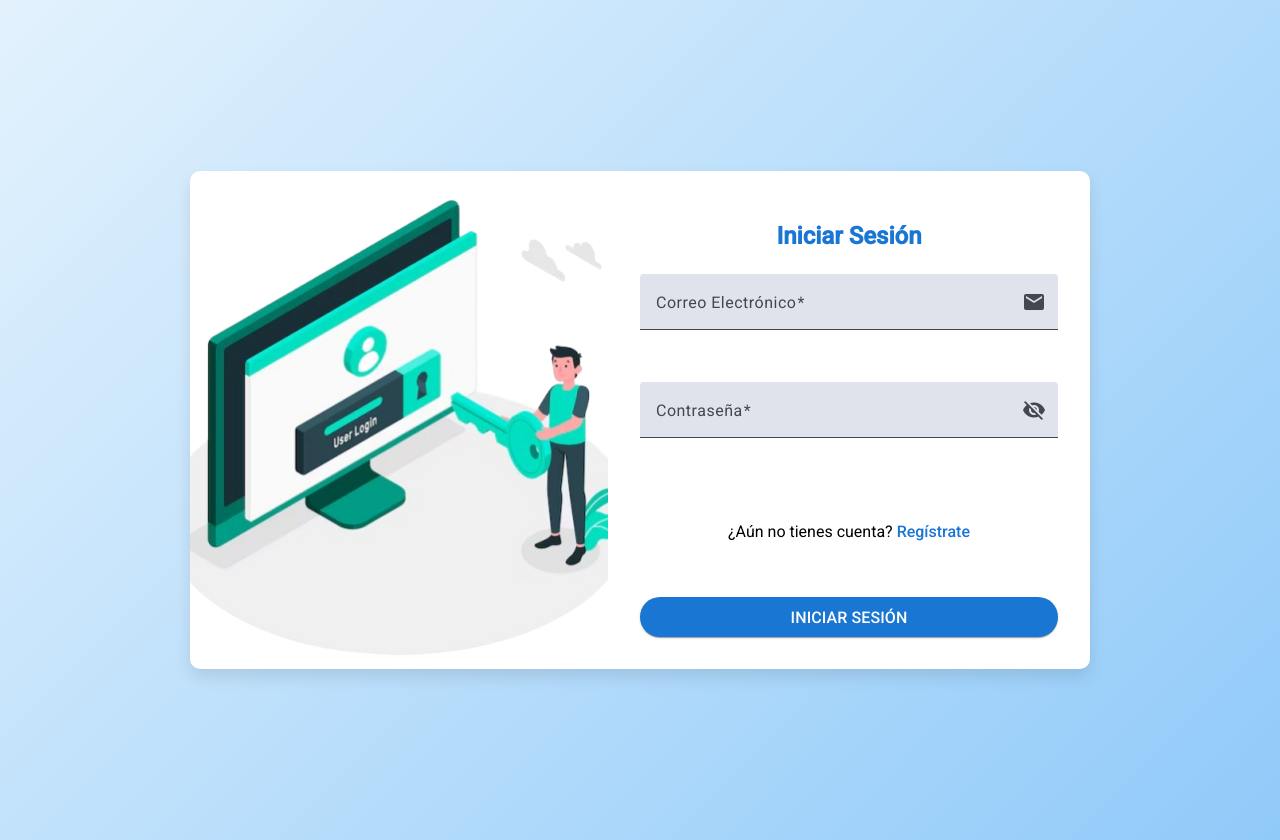
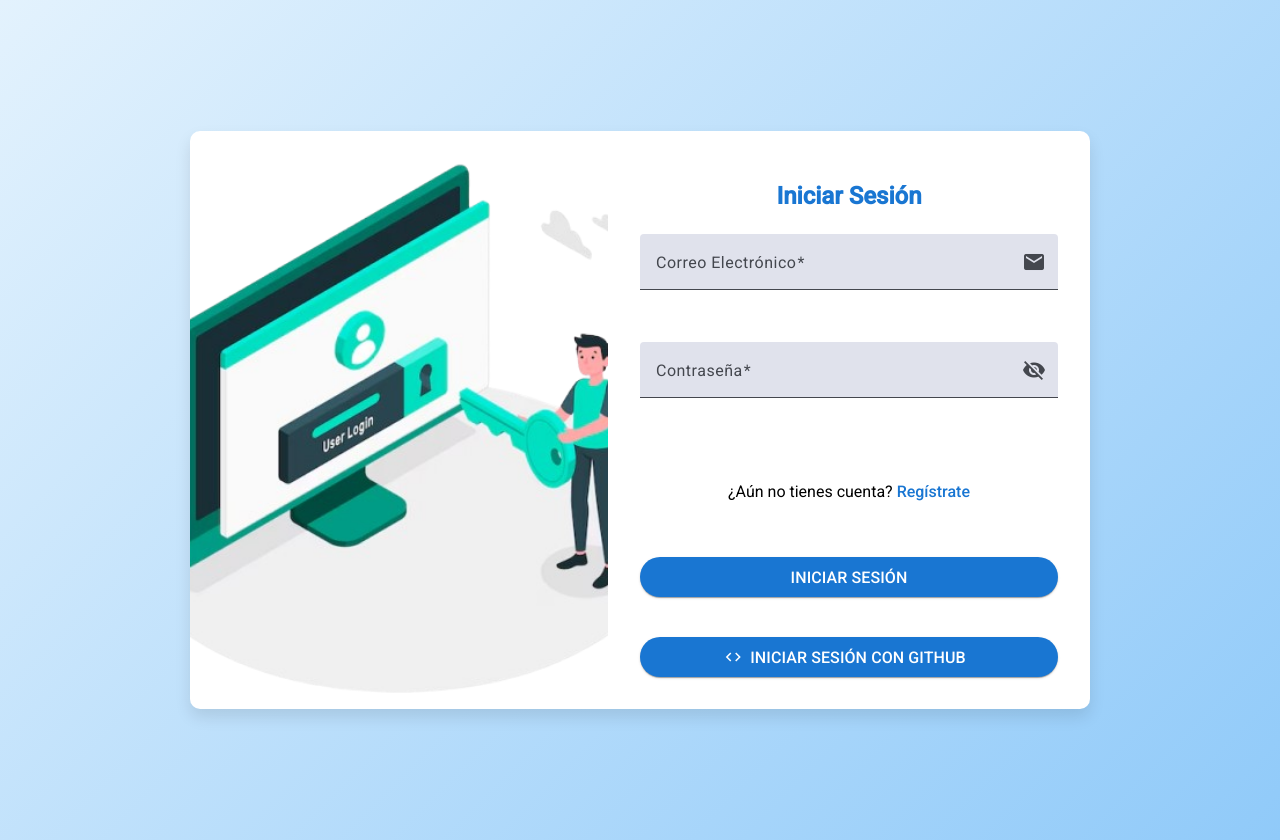
Before and after one commit to Hades0413/BillingSystemFrontend, an Angular app: page /login in a window 1280 px wide. Built offline with nearby package versions, Linux system fonts and the light colour scheme.

Commit message:
Agregar opción de inicio de sesión con GitHub en el componente de login y ajustar estilos en el layout.

```diff
--- a/src/app/auth/auth.service.ts
+++ b/src/app/auth/auth.service.ts
@@ -59,6 +59,10 @@ export class AuthService {
     );
   }
 
+  loginWithGitHub(): void {
+    window.location.href = `${this.authApiUrl}/oauth2-login`;
+  }
+
   listarUsuarios(): Observable<any> {
     const token = this.getToken();
     if (!token) {
--- a/src/app/auth/login/login.component.html
+++ b/src/app/auth/login/login.component.html
@@ -53,6 +53,19 @@
             Iniciar sesión
           </button>
         </div>
+
+        <div class="actions">
+          <button
+            mat-raised-button
+            color="accent"
+            (click)="loginWithGitHub()"
+            [disabled]="isSubmitting"
+          >
+            <mat-icon>code</mat-icon>
+            Iniciar sesión con GitHub
+          </button>
+        </div>
+
       </form>
     </div>
   </div>
--- a/src/app/auth/login/login.component.ts
+++ b/src/app/auth/login/login.component.ts
@@ -29,7 +29,7 @@ export class LoginComponent {
   usuarioContrasena: string = '';
   isSubmitting = false;
   errorMessage: string | null = null;
-  hidePassword: boolean = true; // Para controlar la visibilidad de la contraseña
+  hidePassword: boolean = true;
 
   constructor(private authService: AuthService, private router: Router) {}
 
@@ -52,6 +52,11 @@ export class LoginComponent {
       );
   }
 
+  loginWithGitHub() {
+    this.isSubmitting = true;
+    this.authService.loginWithGitHub();
+  }
+
   togglePasswordVisibility() {
     this.hidePassword = !this.hidePassword;
   }
--- a/src/app/layout/main-layout/main-layout.component.css
+++ b/src/app/layout/main-layout/main-layout.component.css
@@ -1,10 +1,9 @@
-/* Estilo para la disposición de la página */
+
 .main-layout {
   height: 100%;
-  transition: all 0.3s ease; /* Transición suave para todo el layout */
+  transition: all 0.3s ease;
 }
 
-/* Sidebar */
 .sidebar-container {
   transition: transform 0.3s ease;
   width: 15%;
@@ -53,7 +52,7 @@
     padding: 24px;
     transition: margin-left 0.3s cubic-bezier(0.4, 0, 0.2, 1);
     background-color: #f5f5f5;
-    min-height: 100vh;
+    min-height: 100%;
 }
 
 .main-content.sidebar-expanded {
```
